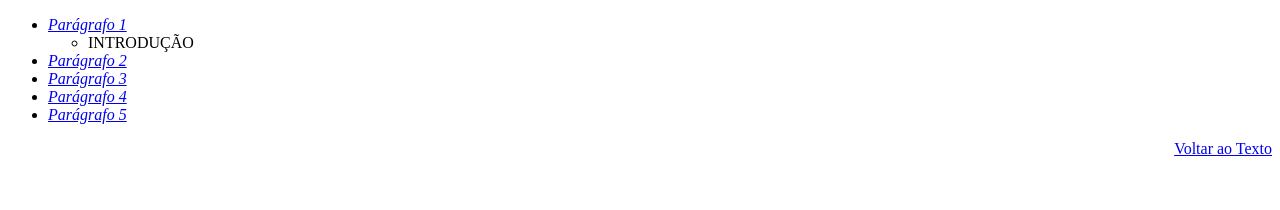
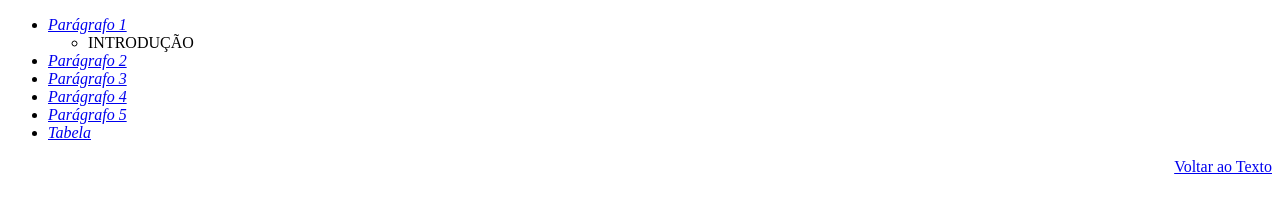
Before and after one commit to guilhermeturri/guilherme, a plain HTML site: page web/exercicio/exerciciodois.html in a window 1280 px wide. Drawn offline with Linux system fonts and the light colour scheme.

Commit message:
inclusão no arquivo exercicio2

```diff
--- a/web/exercicio/exerciciodois.html
+++ b/web/exercicio/exerciciodois.html
@@ -23,6 +23,7 @@ and open the template in the editor.
             <LI><a href="exercicioum.html"><span id="texto">Parágrafo 3</span></a></LI>
             <LI><a href="exercicioum.html"><span id="texto">Parágrafo 4</span></a></LI>
             <LI><a href="exercicioum.html"><span id="texto">Parágrafo 5</span></a></LI>
+            <LI><a href="tabela.html"><span id="texto">Tabela</span></a></LI>
           </UL>
         </div>
         <div id="pos">
```
